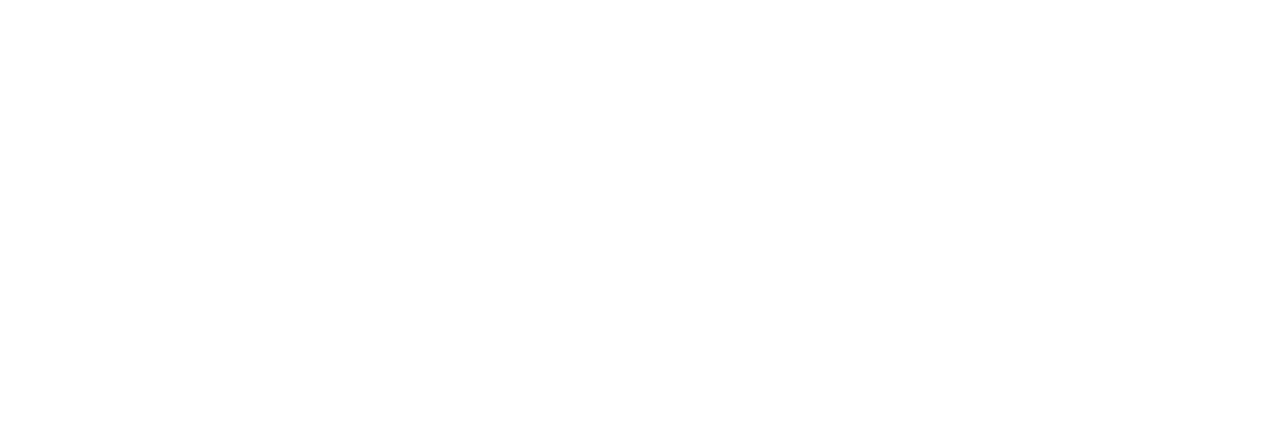
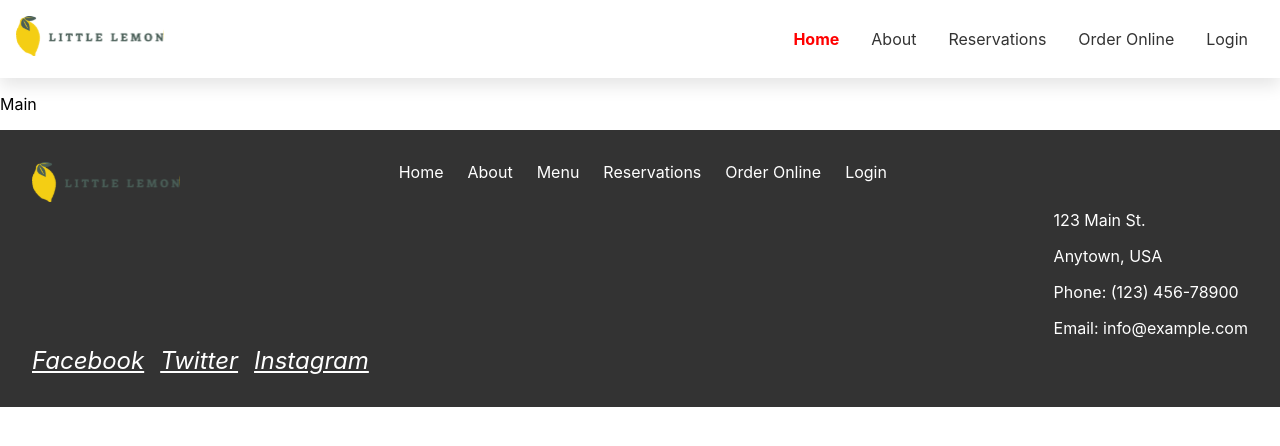
Before and after one commit to gmaskeliunas/capstone-project1, a React (Create React App) app: page / in a window 1280 px wide. Shown: the top 446 px of the page. Built offline with nearby package versions, Linux system fonts and the light colour scheme.

Commit message:
Added Nav and Footer components

```diff
--- a/src/App.css
+++ b/src/App.css
@@ -1,38 +1,95 @@
-.App {
-  text-align: center;
+.Navigation {
+  display: flex;
+  justify-content: space-between;
+  align-items: center;
+  padding: 1rem;
+  background-color: #fff;
+  box-shadow: 0 0.5rem 1rem rgba(0, 0, 0, 0.1);
 }
 
-.App-logo {
-  height: 40vmin;
-  pointer-events: none;
+.logo {
+  font-size: 1.5rem;
+  font-weight: bold;
+  color: #333;
+  text-decoration: none;
 }
 
-@media (prefers-reduced-motion: no-preference) {
-  .App-logo {
-    animation: App-logo-spin infinite 20s linear;
-  }
+.nav-links {
+  display: flex;
+  justify-content: space-between;
+  align-items: center;
+  list-style: none;
+  margin: 0;
+  padding: 0;
 }
 
-.App-header {
-  background-color: #282c34;
-  min-height: 100vh;
-  display: flex;
-  flex-direction: column;
-  align-items: center;
-  justify-content: center;
-  font-size: calc(10px + 2vmin);
-  color: white;
+.nav-links li {
+  margin: 0 1rem;
 }
 
-.App-link {
-  color: #61dafb;
+.nav-links a {
+  color: #333;
+  text-decoration: none;
 }
 
-@keyframes App-logo-spin {
-  from {
-    transform: rotate(0deg);
-  }
-  to {
-    transform: rotate(360deg);
-  }
+.nav-links a.active {
+  color: #f00;
+  font-weight: bold;
 }
+
+footer {
+  background-color: #333;
+  color: #fff;
+  padding: 2rem;
+  display: flex;
+  flex-wrap: wrap;
+  justify-content: space-between;
+}
+
+.footer-logo {
+  width: 200px;
+  height: 50px;
+}
+
+.doormat-nav ul {
+  list-style: none;
+  margin: 0;
+  padding: 0;
+  display: flex;
+  flex-wrap: wrap;
+}
+
+.doormat-nav ul li {
+  margin-right: 1.5rem;
+}
+
+.doormat-nav ul li:last-child {
+  margin-right: 0;
+}
+
+.doormat-nav ul li a {
+  color: #fff;
+  text-decoration: none;
+}
+
+.doormat-nav ul li a:hover {
+  color: #ccc;
+}
+
+.contact-info {
+  margin-top: 2rem;
+}
+
+.contact-info p {
+  margin-bottom: 0.5rem;
+}
+
+.social-links a {
+  color: #fff;
+  margin-right: 1rem;
+  font-size: 1.5rem;
+}
+
+.social-links a:hover {
+  color: #ccc;
+}
--- a/src/App.js
+++ b/src/App.js
@@ -1,10 +1,15 @@
 import './App.css';
+import Nav from "./components/Nav";
+import Main from "./components/Main";
+import Footer from "./components/Footer";
 
 function App() {
   return (
-    <div className="App">
-
-    </div>
+    <>
+      <Nav />
+      <Main />
+      <Footer />
+    </>
   );
 }
 
--- a/src/components/Footer.js
+++ b/src/components/Footer.js
@@ -24,9 +24,9 @@
         <p>Email: info@example.com</p>
       </div>
       <div className="social-links">
-        <a href="https://www.facebook.com"><i className="fab fa-facebook">facebook</i></a>
-        <a href="https://www.twitter.com"><i className="fab fa-twitter">twitter</i></a>
-        <a href="https://www.instagram.com"><i className="fab fa-instagram">instagram</i></a>
+        <a href="https://www.facebook.com"><i className="fab fa-facebook">Facebook</i></a>
+        <a href="https://www.twitter.com"><i className="fab fa-twitter">Twitter</i></a>
+        <a href="https://www.instagram.com"><i className="fab fa-instagram">Instagram</i></a>
       </div>
     </footer>
   );
--- /dev/null
+++ b/src/components/Header.js
@@ -0,0 +1,6 @@
+export default function Header() {
+  return(
+    <header>
+    </header>
+  );
+}
--- /dev/null
+++ b/src/components/Main.js
@@ -0,0 +1,9 @@
+export default function Main() {
+  return(
+    <main>
+      <p>
+        Main
+      </p>
+    </main>
+  );
+}
--- /dev/null
+++ b/src/components/Nav.js
@@ -0,0 +1,29 @@
+import logo from '../images/Logo.svg';
+import { Link, NavLink } from 'react-router-dom';
+
+export default function Nav() {
+  return(
+    <nav className="Navigation">
+      <Link to="/" className="logo">
+        <img src={logo} alt="My Logo" className="logo-img" />
+      </Link>
+      <ul className="nav-links">
+        <li>
+          <NavLink to="/">Home</NavLink>
+        </li>
+        <li>
+          <NavLink to="/about">About</NavLink>
+        </li>
+        <li>
+          <NavLink to="/reservations">Reservations</NavLink>
+        </li>
+        <li>
+          <NavLink to="/order-online">Order Online</NavLink>
+        </li>
+        <li>
+          <NavLink to="/login">Login</NavLink>
+        </li>
+      </ul>
+    </nav>
+  );
+}
--- a/src/index.js
+++ b/src/index.js
@@ -3,11 +3,14 @@
 import './index.css';
 import App from './App';
 import reportWebVitals from './reportWebVitals';
+import { BrowserRouter } from "react-router-dom";
 
 const root = ReactDOM.createRoot(document.getElementById('root'));
 root.render(
   <React.StrictMode>
-    <App />
+    <BrowserRouter>
+      <App />
+    </BrowserRouter>
   </React.StrictMode>
 );
 
--- /dev/null
+++ b/src/pages/About.js
@@ -0,0 +1,6 @@
+export default function About() {
+  return(
+    <>
+    </>
+  );
+}
--- /dev/null
+++ b/src/pages/Home.js
@@ -0,0 +1,6 @@
+export default function Home() {
+  return(
+    <>
+    </>
+  );
+}
--- /dev/null
+++ b/src/pages/OrderOnline.js
@@ -0,0 +1,6 @@
+export default function OrderOnline() {
+  return(
+    <>
+    </>
+  );
+}
--- /dev/null
+++ b/src/pages/Reservations.js
@@ -0,0 +1,6 @@
+export default function Reservations() {
+  return(
+    <>
+    </>
+  );
+}
```
Also changed, not shown: src/pages/Login.js (added, +7 -0 lines), src/images/Logo.svg (added).
